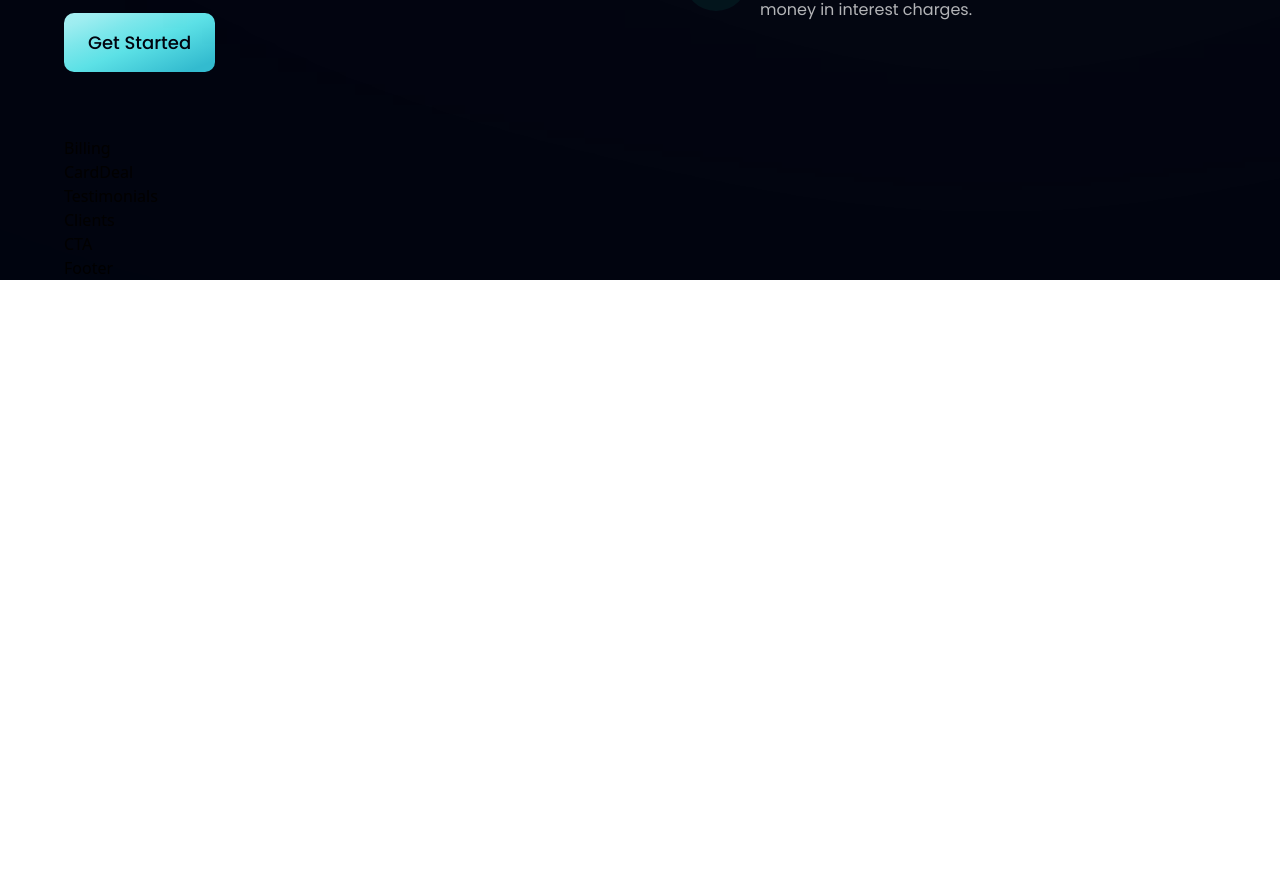
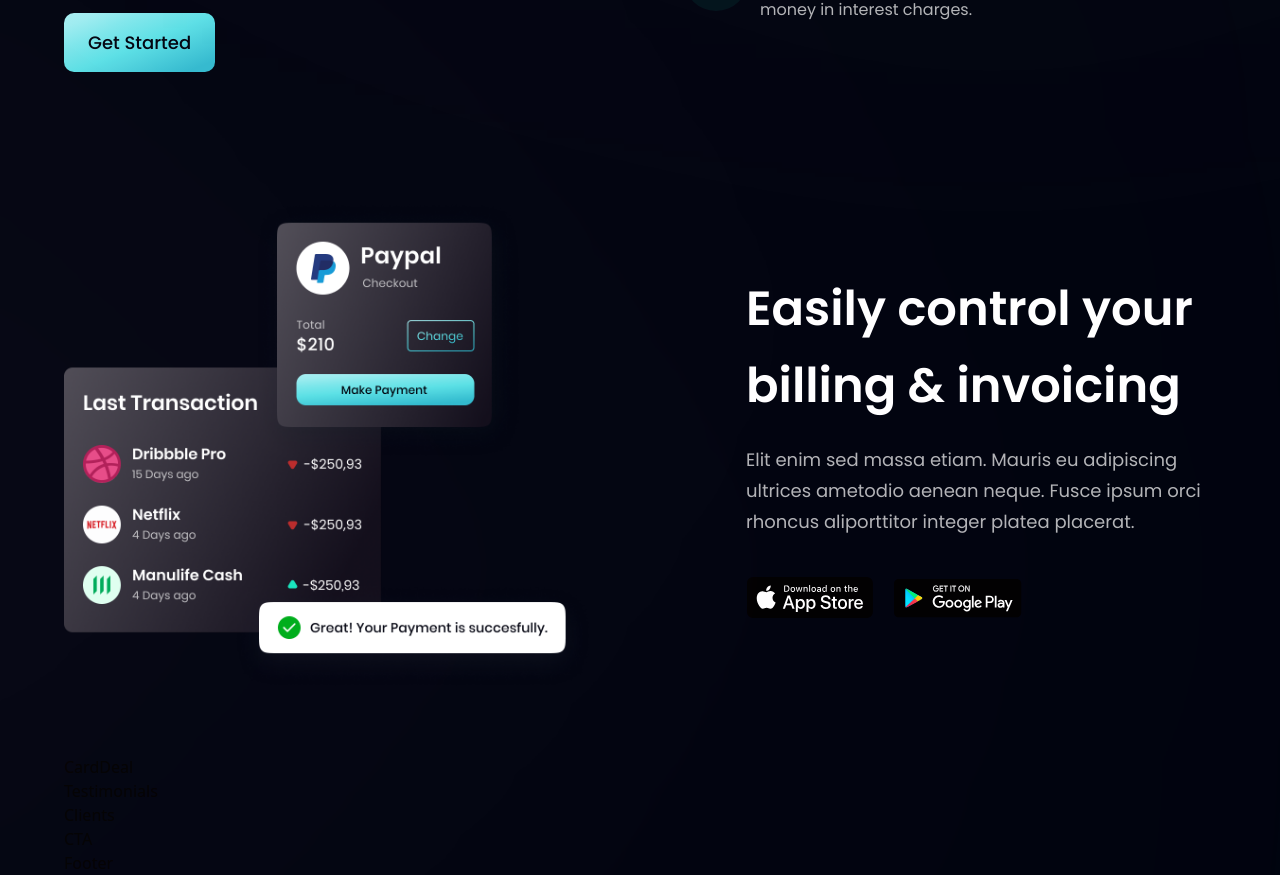
Before and after one commit to RebrovYura/modern-website, a React (Vite) app: page / in a window 1280 px wide. Shown: the part 1410-2285 px from the top of the page. Before the commit the page ends 1690 px from the top, so only its background shows below. Built offline with nearby package versions, Linux system fonts and the light colour scheme.

Commit message:
create billing section

```diff
--- a/src/components/Billing.jsx
+++ b/src/components/Billing.jsx
@@ -1,9 +1,26 @@
-import React from 'react'
+import { apple, bill, google } from '../assets';
+import styles, { layout } from '../style';
 
-const Billing = () => {
-  return (
-    <div>Billing</div>
-  )
-}
+const Billing = () => (
+  <section id='product' className={`${layout.sectionReverse} justify-between`}>
+    <div className={`${layout.sectionImgReverse} max-w-[530px]`}>
+      <img src={bill} alt="billing" className='w-[100%] h-[100%] relative z-[5]' />
+      <div className='absolute z-[3] -left-1/2 top-0 w-[50%] h-[50%] rounded-full white__gradient' />
+      <div className='absolute z-[0] -left-1/2 bottom-0 w-[50%] h-[50%] rounded-full pink__gradient' />
+    </div>
+    <div className={`${layout.sectionInfo} max-w-[470px]`}>
+      <h2 className={styles.heading2}>
+        Easily control your <br className='sm:block hidden' /> billing & invoicing
+      </h2>
+      <p className={`${styles.paragraph} max-w-[470px] mt-5`}>
+        Elit enim sed massa etiam. Mauris eu adipiscing ultrices ametodio aenean neque. Fusce ipsum orci rhoncus aliporttitor integer platea placerat.
+      </p>
+      <div className='flex flex-row flex-wrap sm:mt-10 mt-6'>
+        <img src={apple} alt="apple_store" className='w-[128px] h-[42px] object-contain mr-5 cursor-pointer'/>
+        <img src={google} alt="google_play" className='w-[128px] h-[42px] object-contain mr-5 cursor-pointer'/>
+      </div>
+    </div>
+  </section>
+)
 
 export default Billing
--- a/src/style.js
+++ b/src/style.js
@@ -1,5 +1,5 @@
 const styles = {
-    boxWidth: "xl:max-w-[1280px] w-full",
+    boxWidth: "xl:max-w-[1170px] w-full",
 
     heading2: "font-poppins font-semibold xs:text-[48px] text-[40px] text-white xs:leading-[76.8px] leading-[66.8px] w-full",
     paragraph: "font-poppins font-normal text-dimWhite text-[18px] leading-[30.8px]",
```
